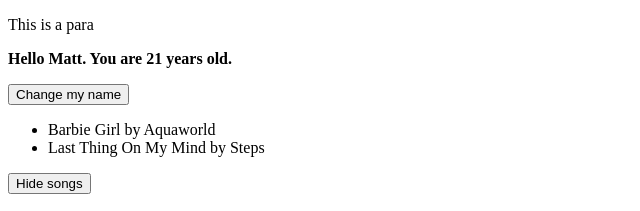
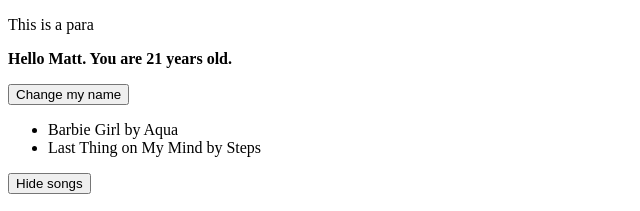
Before and after one commit to BethBrodersen/Hello-World, a React (Create React App) app: page / in a window 1280 px wide. Shown: the top 211 px of the page, without its empty margins (0-640 px from the left). Built offline with nearby package versions, Linux system fonts and the light colour scheme.

Commit message:
state work

```diff
--- a/src/components/songs/Song.tsx
+++ b/src/components/songs/Song.tsx
@@ -1,10 +1,11 @@
+import { SongType } from "./SongList";
+
 const Song = (props : SongProps) => {
-    return <li>{props.title} by {props.artist}</li>
+    return <li>{props.song.title} by {props.song.artist}</li>
 }
 
 type SongProps = {
-    title : string,
-    artist : string
+    song : SongType
 }
 
 export default Song;
--- a/src/components/songs/SongList.tsx
+++ b/src/components/songs/SongList.tsx
@@ -1,9 +1,16 @@
 import { useState } from "react";
 import Song from "./Song";
+
+export type SongType = {title : string, artist: string};
 
 const SongList = () => {
 
     const [visible, setVisible] = useState<boolean>(true);
+
+    const [song1, setSong1] =
+    useState<SongType>({title : "Barbie Girl", artist : "Aqua"});
+    const [song2, setSong2] =
+    useState<SongType>({title : "Last Thing on My Mind", artist : "Steps"});
 
     const toggleVisibility = () => {
         setVisible(!visible);
@@ -11,8 +18,8 @@ const SongList = () => {
 
     return <div>
         <ul style={{ display : visible ? "block" : "none" }}    >
-            <Song title="Barbie Girl" artist="Aquaworld" />
-            <Song title="Last Thing On My Mind" artist="Steps" />
+            <Song song={song1} />
+            <Song song={song2} />
         </ul>
         <button onClick={toggleVisibility} >{ visible ? "Hide songs" : "Show songs"}</button>
     </div>
```
